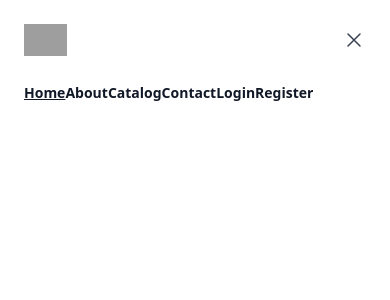
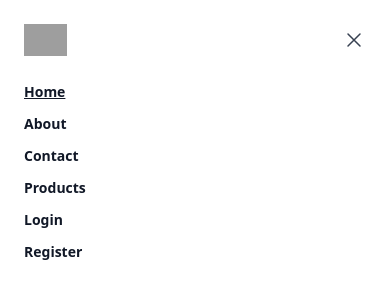
Before and after one commit to nikolayvnenchev/react-exam-august-2024, a React (Vite) app in the folder client/: page / in a window 390 px wide. Both pictures are taken after a click on the button "Open main menu". Shown: the top 300 px of the page. Built offline with nearby package versions, Linux system fonts and the light colour scheme; grey boxes are pictures that could not be loaded.

Commit message:
Mobile menu style fixed. Server/data/ products.json file updated with new data.

```diff
--- a/client/src/components/header/Header.jsx
+++ b/client/src/components/header/Header.jsx
@@ -100,7 +100,7 @@ export default function Header() {
                 <div className="fixed inset-0 z-50" />
                 <DialogPanel className="fixed inset-y-0 right-0 z-50 w-full overflow-y-auto bg-white px-6 py-6 sm:max-w-sm sm:ring-1 sm:ring-gray-900/10">
                     <div className="flex items-center justify-between">
-                        <Link href="#" className="-m-1.5 p-1.5">
+                        <Link to="/" className="-m-1.5 p-1.5">
                             <span className="sr-only">Your Company</span>
                             <img
                                 alt=""
@@ -119,7 +119,7 @@ export default function Header() {
                     </div>
                     <div className="mt-6 flow-root">
                         <div className="-my-6 divide-y divide-gray-500/10">
-                            <div className="space-y-2 py-6">
+                            <div className="space-y-2 py-6 flex flex-col">
                                 <NavLink
                                     to="/"
                                     className={({ isActive }) => `text-sm font-semibold leading-6 text-gray-900${isActive ? ' underline' : ''}`}
@@ -134,17 +134,36 @@ export default function Header() {
                                     About
                                 </NavLink>
                                 <NavLink
-                                    to="/catalog"
-                                    className={({ isActive }) => `text-sm font-semibold leading-6 text-gray-900${isActive ? ' underline' : ''}`}
-                                >
-                                    Catalog
-                                </NavLink>
-                                <NavLink
                                     to="/contact"
                                     className={({ isActive }) => `text-sm font-semibold leading-6 text-gray-900${isActive ? ' underline' : ''}`}
                                 >
                                     Contact
                                 </NavLink>
+                                <NavLink
+                                    to="/products"
+                                    className={({ isActive }) => `text-sm font-semibold leading-6 text-gray-900${isActive ? ' underline' : ''}`}
+                                >
+                                    Products
+                                </NavLink>
+                                {isAuthenticated
+                                    ? (
+                                        <>
+                                            <NavLink
+                                                to="/create"
+                                                className={({ isActive }) => `text-sm font-semibold leading-6 text-gray-900${isActive ? ' underline' : ''}`}
+                                            >
+                                                Create Product
+                                            </NavLink>
+                                            <NavLink
+                                                to="/logout"
+                                                className={({ isActive }) => `text-sm font-semibold leading-6 text-gray-900${isActive ? ' underline' : ''}`}
+                                            >
+                                                Logout
+                                            </NavLink>
+                                        </>
+                                    )
+                                    : (
+                                        <>
                                             <NavLink
                                                 to="/login"
                                                 className={({ isActive }) => `text-sm font-semibold leading-6 text-gray-900${isActive ? ' underline' : ''}`}
@@ -157,6 +176,9 @@ export default function Header() {
                                             >
                                                 Register
                                             </NavLink>
+                                        </>
+                                    )
+                                }
                             </div>
                         </div>
                     </div>
```
Also changed, not shown: 1 other file (tests, documents, lock files or other folders). Lines whose indentation alone changed are shown as unchanged.
